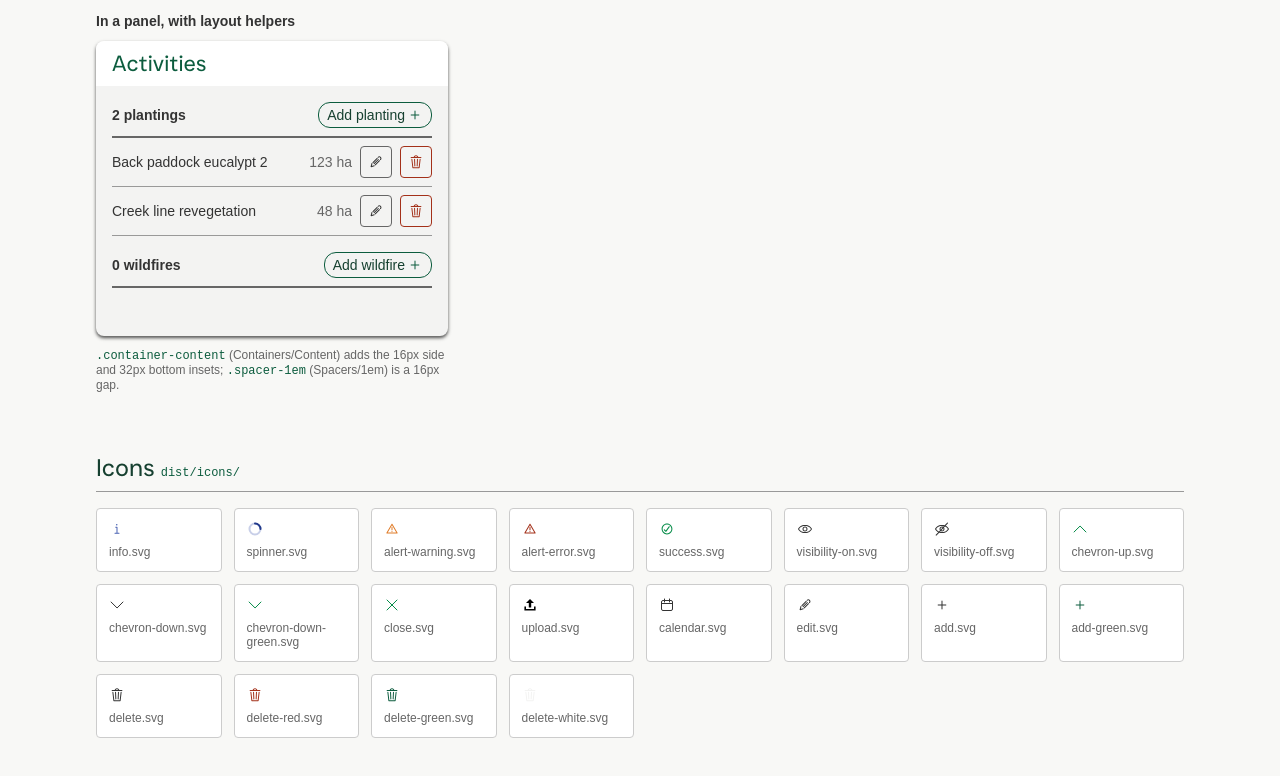
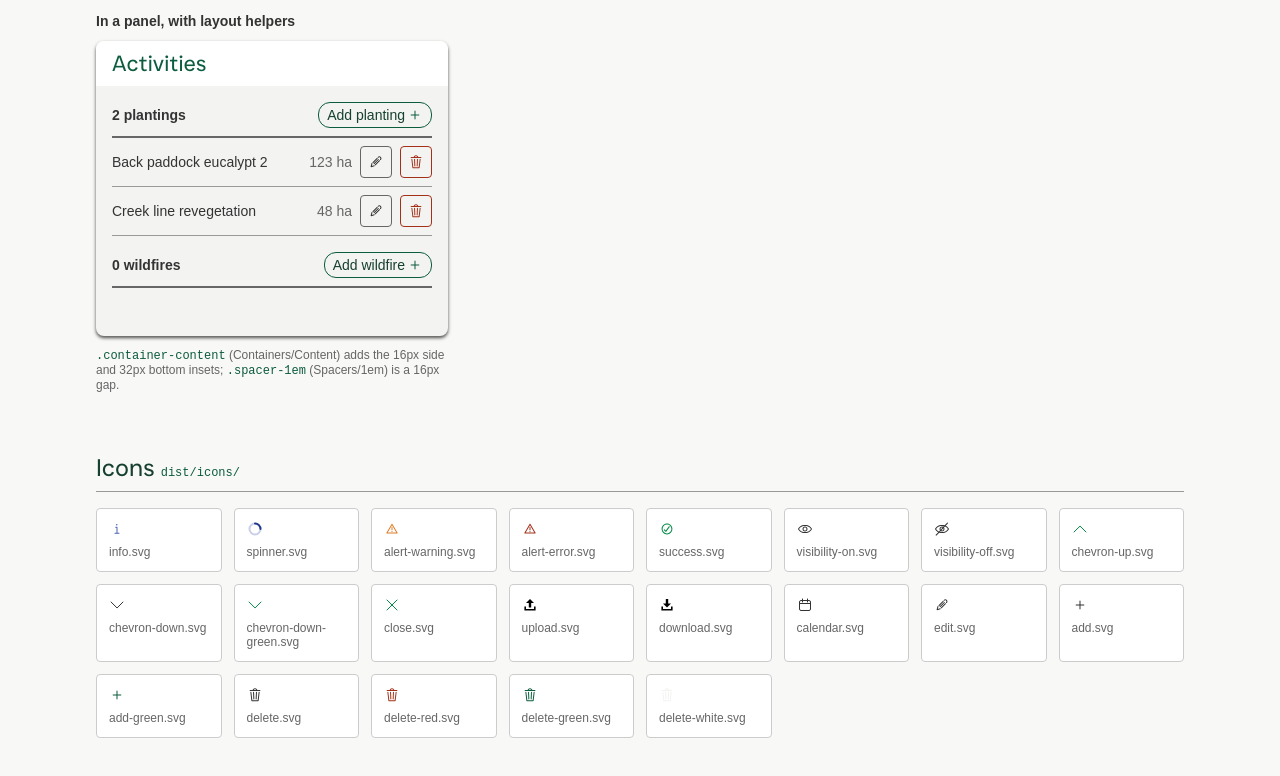
Before and after one commit to zneagcrc/geeta-design-system, a website: page reference/index.html in a window 1280 px wide. Shown: the part 4946-5722 px from the top of the page. Drawn offline with Linux system fonts and the light colour scheme.

Commit message:
add download icon

```diff
--- a/package.json
+++ b/package.json
@@ -1,6 +1,6 @@
 {
   "name": "@zneagcrc/geeta-design-system",
-  "version": "0.2.0",
+  "version": "0.2.1",
   "description": "Shared fonts, colours, tokens and components for geeta tools.",
   "private": true,
   "type": "module",
--- a/reference/index.html
+++ b/reference/index.html
@@ -355,7 +355,7 @@
       showSwatches('swatches-semantic', tokens.semantic);
 
       const icons = ['info', 'spinner', 'alert-warning', 'alert-error', 'success', 'visibility-on',
-        'visibility-off', 'chevron-up', 'chevron-down', 'chevron-down-green', 'close', 'upload', 'calendar',
+        'visibility-off', 'chevron-up', 'chevron-down', 'chevron-down-green', 'close', 'upload', 'download', 'calendar',
         'edit', 'add', 'add-green', 'delete', 'delete-red', 'delete-green', 'delete-white'];
       document.getElementById('icons').innerHTML = icons
         .map((name) => `<div class="icon-cell"><img src="../dist/icons/${name}.svg" width="16" height="16" alt="" />${name}.svg</div>`)
```
Also changed, not shown: CHANGELOG.md, dist/icons/download.svg (added), src/icons/download.svg (added), 1 other file.
